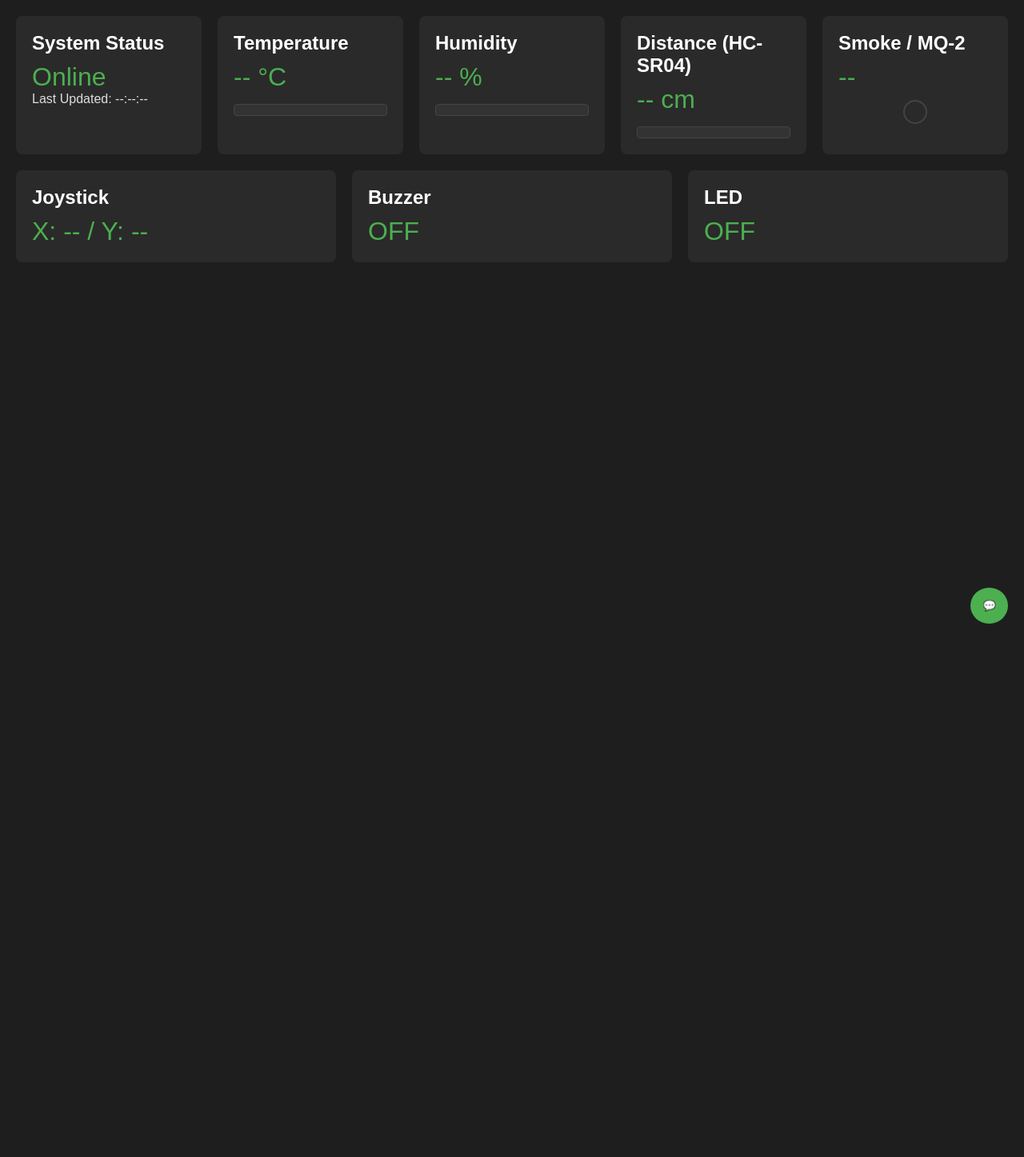
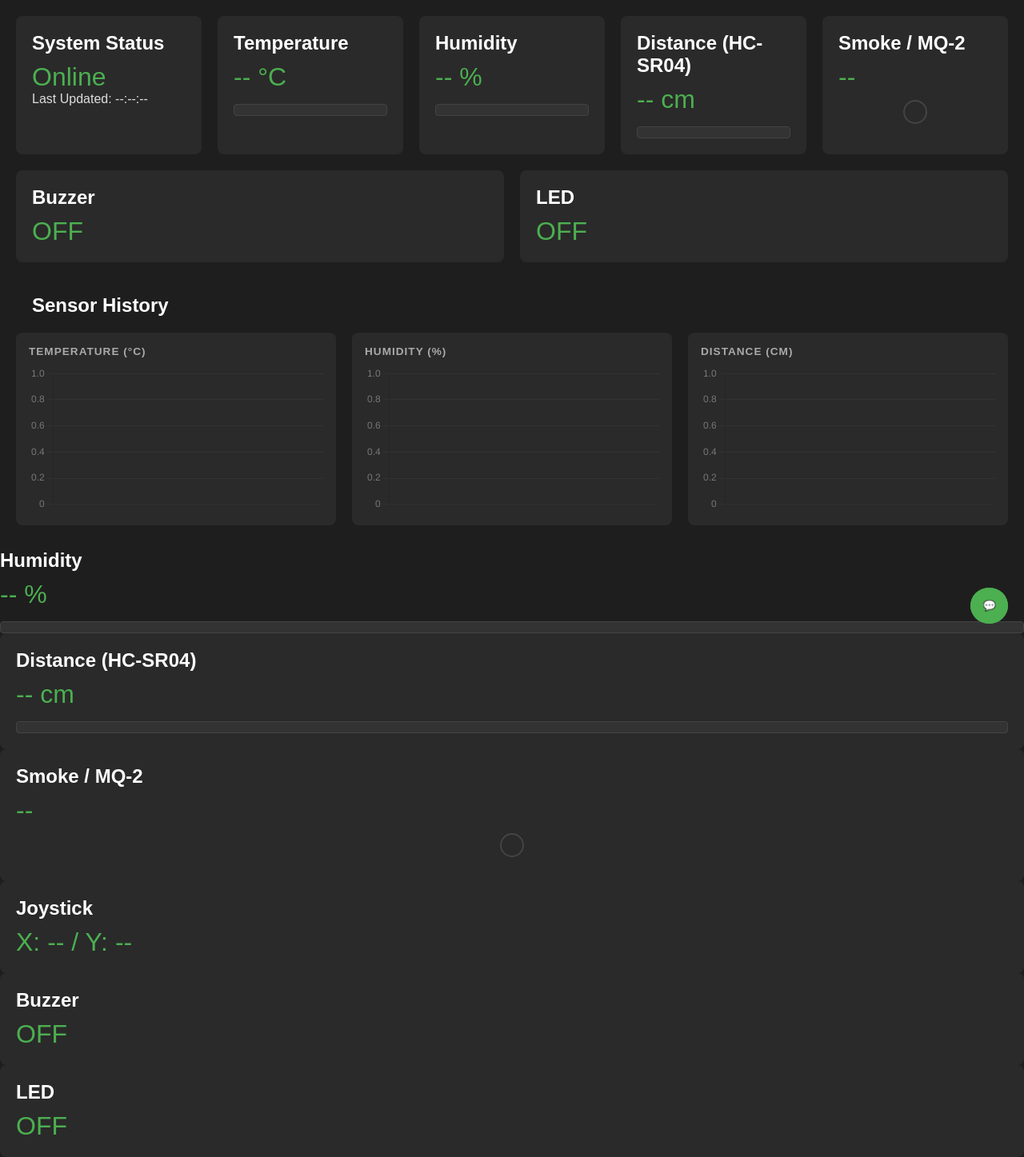
Before and after one commit to elianf-dev/BroadIntern, a Flask app: page / in a window 1280 px wide. Shown: the whole page at 80% size. Before the commit the page ends 780 px from the top, so only its background shows below. Run offline with Flask 3, Linux system fonts and the light colour scheme; a map, chart or similar area stays blank.

Commit message:
Add UI elements for buzzer, LED, and sensor charts

```diff
--- a/templates/index.html
+++ b/templates/index.html
@@ -58,6 +58,86 @@
     </div>
 
     <div class="card">
+      <h2>Buzzer</h2>
+      <div id="buzzer-status" class="metric green">OFF</div>
+    </div>
+
+    <div class="card">
+      <h2>LED</h2>
+      <div id="led-status" class="metric green">OFF</div>
+    </div>
+
+  </div>
+
+  <!-- Hazard Banner -->
+  <div id="hazard-banner" style="display:none;">
+    ⚠️ JOYSTICK HAZARD STATE DETECTED
+  </div>
+
+  <!-- Charts Section -->
+  <div class="charts-section">
+    <h2 style="color:#fff; padding: 10px 20px;">Sensor History</h2>
+    <div class="charts-grid">
+      <div class="chart-card">
+        <h3>Temperature (°C)</h3>
+        <canvas id="tempChart"></canvas>
+      </div>
+      <div class="chart-card">
+        <h3>Humidity (%)</h3>
+        <canvas id="humChart"></canvas>
+      </div>
+      <div class="chart-card">
+        <h3>Distance (cm)</h3>
+        <canvas id="distChart"></canvas>
+      </div>
+    </div>
+  </div>
+
+  <!-- Chatbot Button -->
+  <button id="chatbot-btn">💬</button>
+
+  <!-- Chat Panel -->
+  <div id="chat-panel">
+    <div id="chat-header">Industrial Bot</div>
+    <div id="chat-messages">
+      <div class="message bot-msg">Hello! I am your industrial assistant.</div>
+    </div>
+    <div id="chat-input">
+      <input type="text" id="user-input" placeholder="Type message...">
+      <button id="send-btn">Send</button>
+    </div>
+  </div>
+
+  <!-- Hidden joystick element so script.js refs don't break -->
+  <div id="joystick" style="display:none;"></div>
+
+  <script src="https://cdnjs.cloudflare.com/ajax/libs/Chart.js/4.4.1/chart.umd.min.js"></script>
+  <script src="{{ url_for('static', filename='script.js')}}"></script>
+</body>
+</html>      <h2>Humidity</h2>
+      <div id="humidity" class="metric green">-- %</div>
+      <div class="prog-bar">
+        <div id="hum-bar" class="hum-prog-fill"></div>
+      </div>
+    </div>
+
+    <div class="card">
+      <h2>Distance (HC-SR04)</h2>
+      <div id="distance" class="metric green">-- cm</div>
+      <div class="prog-bar">
+        <div id="dist-bar" class="dist-prog-fill"></div>
+      </div>
+    </div>
+
+    <div class="card">
+      <h2>Smoke / MQ-2</h2>
+      <div id="smoke" class="metric green">-- </div>
+      <div class="smoke-indicator">
+        <div id="smoke-status-light" class="status-light"></div>
+      </div>
+    </div>
+
+    <div class="card">
       <h2>Joystick</h2>
       <div id="joystick" class="metric green">X: -- / Y: --</div>
     </div>
```
